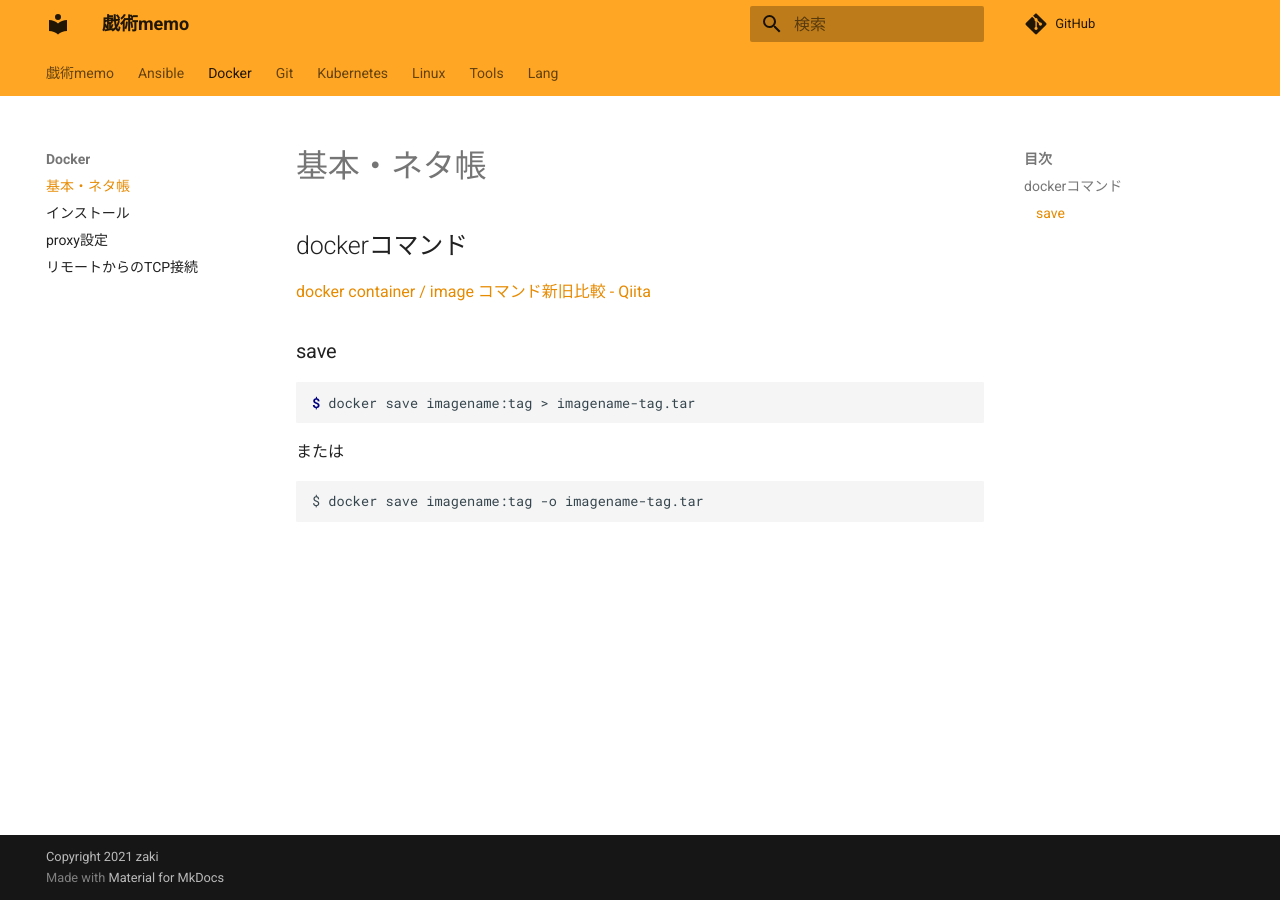
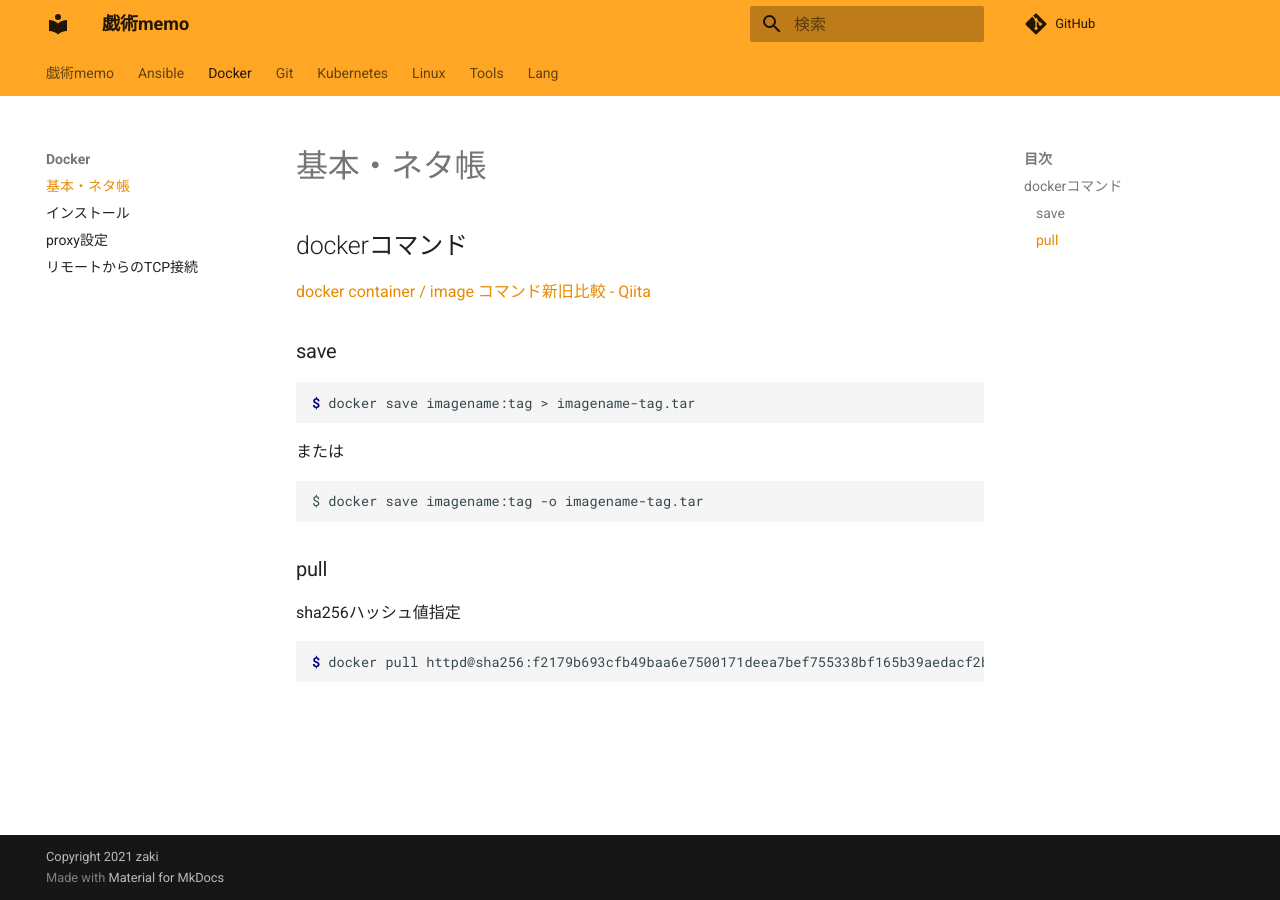
Before and after one commit to zaki-lknr/docs, an MkDocs documentation site: the page built from docs/Docker/base.md, in a window 1280 px wide. Built offline with MkDocs 1.6.1 and Material for MkDocs 9.7.7, drawn with Linux system fonts in a browser that asks for light colours; comment, search, counter and statistics services are not loaded.

Commit message:
add: docker pullでハッシュ値指定

````diff
--- a/docs/Docker/base.md
+++ b/docs/Docker/base.md
@@ -15,3 +15,11 @@ $ docker save imagename:tag > imagename-tag.tar
 ```
 $ docker save imagename:tag -o imagename-tag.tar
 ```
+
+### pull
+
+sha256ハッシュ値指定
+
+```console
+$ docker pull httpd@sha256:f2179b693cfb49baa6e7500171deea7bef755338bf165b39aedacf2b4ae28455
+```
````
